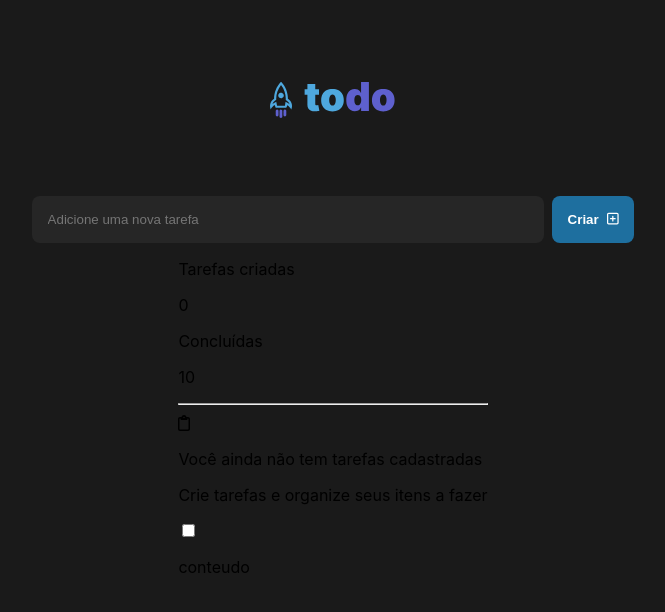
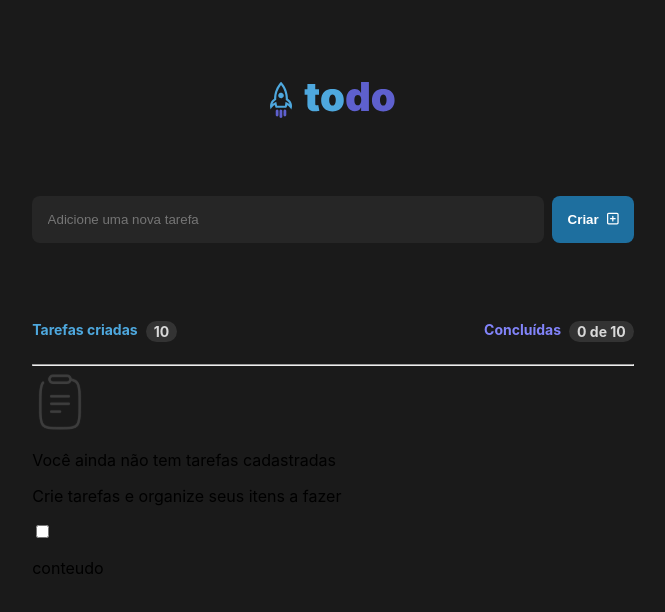
Before and after one commit to nickstarss/ProjetoDesafioReact, a React (Vite) app: page / in a window 1280 px wide. Shown: the top 612 px of the page, without its empty margins (307-972 px from the left). Built offline with nearby package versions, Linux system fonts and the light colour scheme.

Commit message:
💄style: styling tasks information (done) and replacing clipboard icon for a img

```diff
--- a/src/App.css
+++ b/src/App.css
@@ -42,3 +42,42 @@
 .searchbar button:hover{
     background-color: var(--blue);
 }
+
+.tasks{
+    width: 47%;
+    margin-top: 4rem;
+}
+
+.tasks-info{
+    display: flex;
+    justify-content: space-between;
+}
+
+.tasks-info-1 {
+    display: flex;
+    font-size: 14px;
+    font-weight: bold;
+}
+
+.tasks-info-1 p:first-child{
+    color: var(--blue);
+    margin-right: 0.5rem;
+}
+
+.tasks-info-2{
+    display: flex;
+    font-size: 14px;
+    font-weight: bold;
+}
+
+.tasks-info-2 p:first-child{
+    color: var(--purple);
+    margin-right: 0.5rem;
+}
+
+.task-info-cont{
+    color: var(--gray-200);
+    background-color: var(--gray-400);
+    padding: 2px 8px;
+    border-radius: 999px;
+}
--- a/src/App.jsx
+++ b/src/App.jsx
@@ -1,5 +1,6 @@
 import './App.css'
 import Logo from "./assets/logo.svg"
+import Clipboard from "./assets/Clipboard.svg"
 
 import Task from './component/Task'
 import { FontAwesomeIcon } from '@fortawesome/react-fontawesome';
@@ -22,20 +23,20 @@ function App() {
         <div className={"tasks-info"}>
           <div className={"tasks-info-1"}>
             <p>Tarefas criadas</p>
-            <p>0</p>
+            <p className={"task-info-cont"}>10</p>
           </div>
 
           <div className={"tasks-info-2"}>
             <p>Concluídas</p>
-            <p>10</p>
+            <p className={"task-info-cont"}>0 de 10</p>
           </div>
 
-          <hr/>
         </div>
 
         <div className={"tasks-list"}>
+           <hr/>
            {/* Place holder para quando não existir nenhuma tarefa */}
-           <FontAwesomeIcon icon={faClipboard} />
+           <img src={Clipboard}/>
            <p>Você ainda não tem tarefas cadastradas</p>
            <p>Crie tarefas e organize seus itens a fazer</p>
 
```
Also changed, not shown: src/assets/Clipboard.svg (added).
